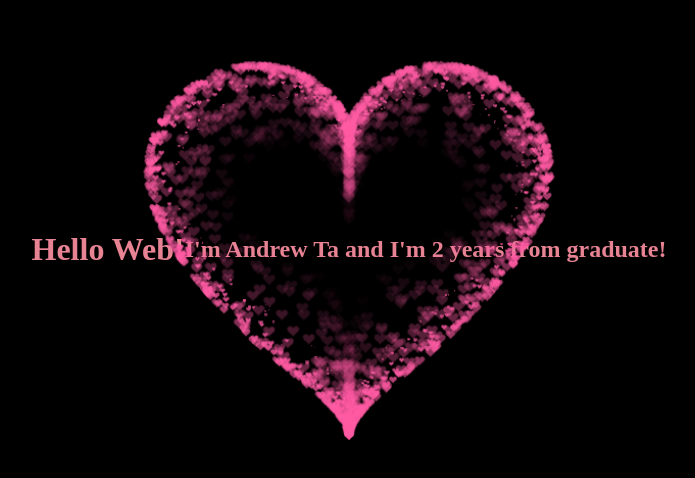
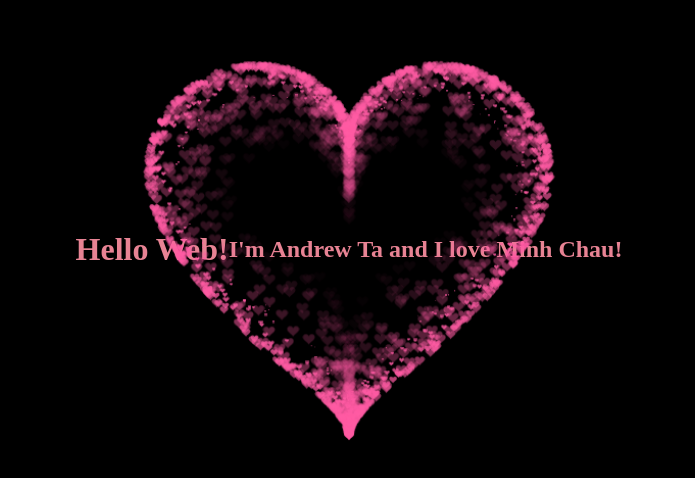
Before and after one commit to andrew-taphuc/Web-Coursera, a plain HTML site: page index.html in a window 1280 px wide. Shown: the part 152-630 px from the top of the page, without its empty margins (291-986 px from the left). Drawn offline with Linux system fonts and the light colour scheme.

Commit message:
Update index.html

```diff
--- a/index.html
+++ b/index.html
@@ -92,7 +92,7 @@ canvas {
 
  <BODY>
     <h1 class = "topcolor">Hello Web! </h1>
-    <h2 class = "topcolor">I'm Andrew Ta and I'm 2 years from graduate!</h2>
+    <h2 class = "topcolor">I'm Andrew Ta and I love Minh Chau!</h2>
    <div class="box">
       <canvas id="pinkboard"></canvas>
    </div>
```
